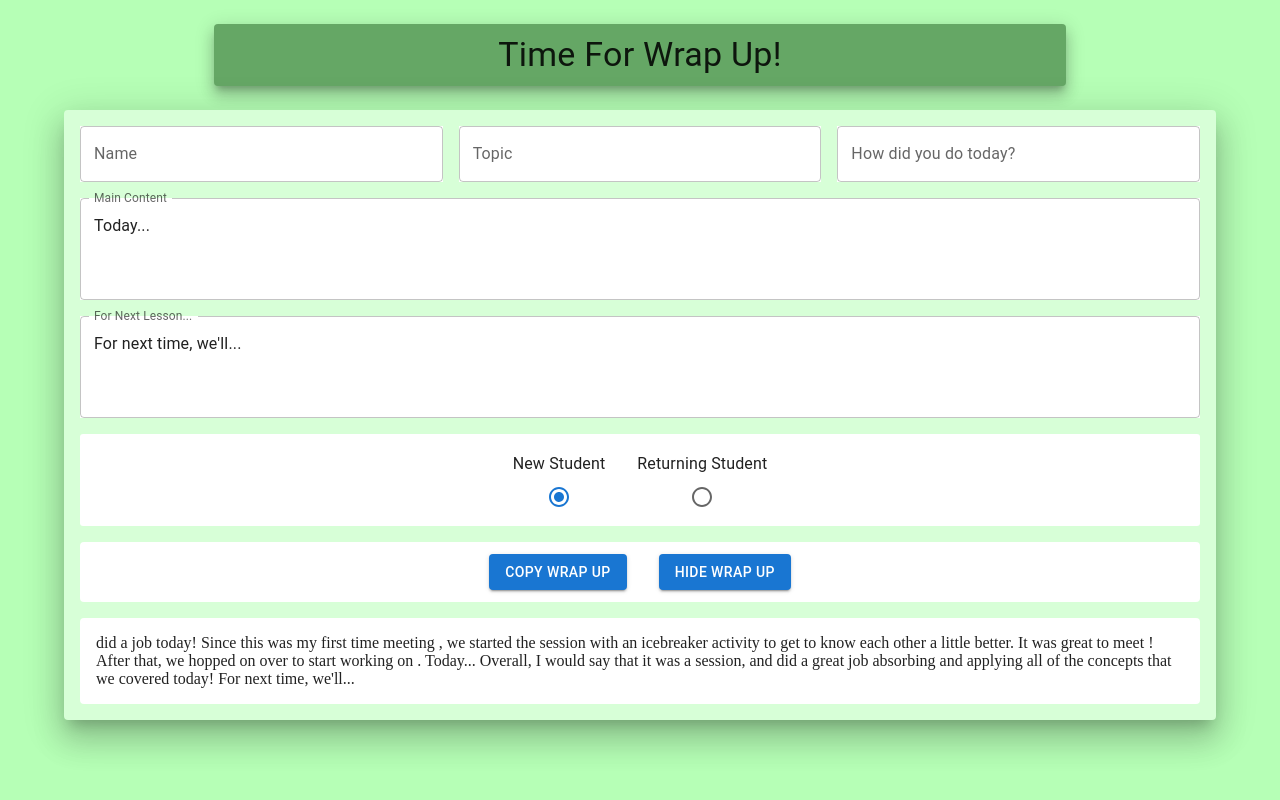
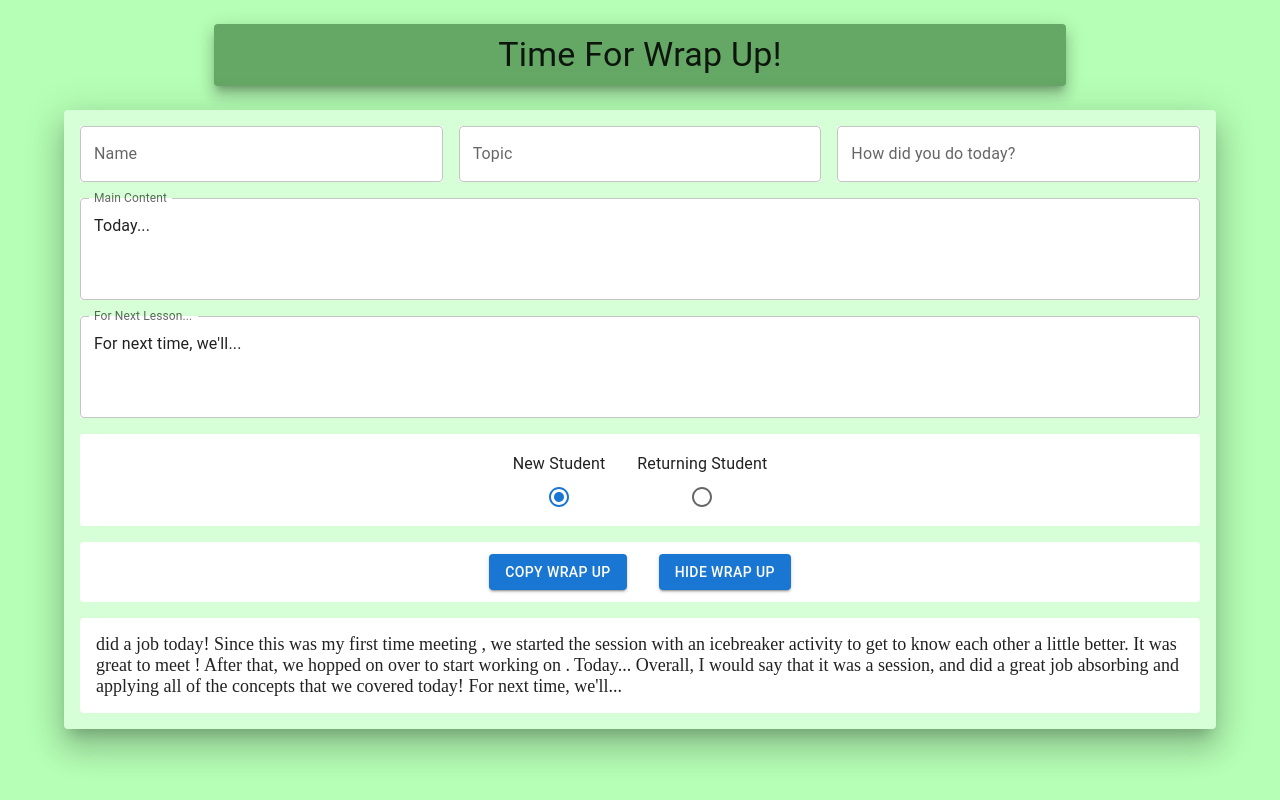
Before and after one commit to ZachatorCodes/id-tech-wrap-up, a React (Create React App) app: page / in a window 1280 px wide. Both pictures are taken after a click on the button "SHOW WRAP UP". Built offline with nearby package versions, Linux system fonts and the light colour scheme; the HTML template or start-up script is replaced by a standard one.

Commit message:
Make font size bigger through sx prop

```diff
--- a/src/components/NewStudent.js
+++ b/src/components/NewStudent.js
@@ -9,7 +9,7 @@ function NewStudent({
   preposition,
 }) {
   return (
-    <Typography variant="p" id="wrap-up">
+    <Typography variant="p" id="wrap-up" sx={{fontSize: 18}}>
       {name} did {preposition} {howDo} job today! Since this was my first time
       meeting {name}, we started the session with an icebreaker activity to get
       to know each other a little better. It was great to meet {name}! After
--- a/src/components/ReturningStudent.js
+++ b/src/components/ReturningStudent.js
@@ -9,7 +9,7 @@ function ReturningStudent({
   preposition,
 }) {
   return (
-    <Typography variant="p" id="wrap-up">
+    <Typography variant="p" id="wrap-up" sx={{fontSize: 18}}>
       {name} did {preposition} {howDo} job today! Since I haven't seen {name} in
       a little bit, we started the session with an icebreaker activity to catch
       up. It's always great to hear how {name} is doing! After that, we hopped
```
